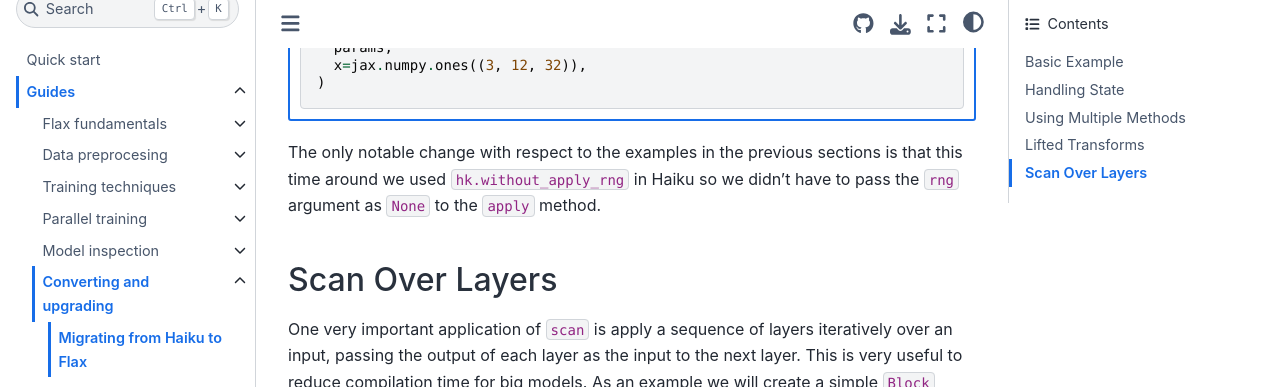
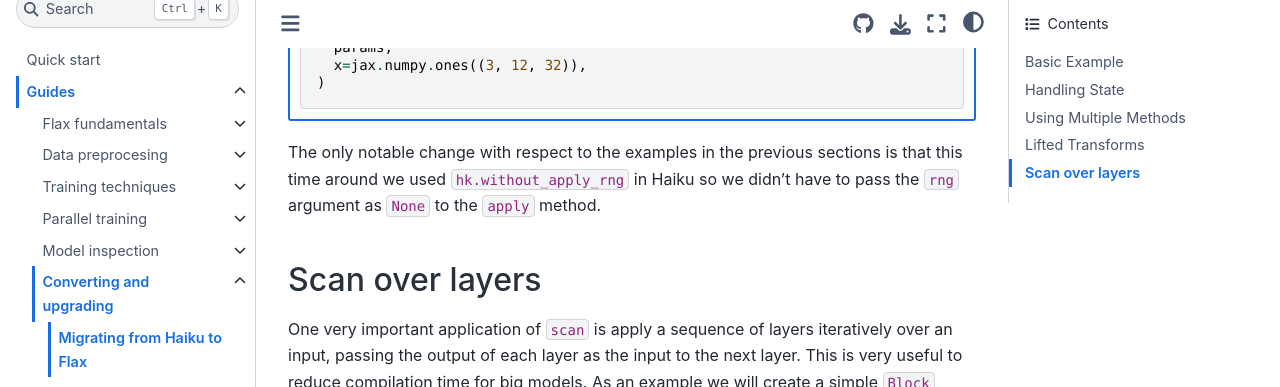
Before and after one commit to google/flax, a Sphinx documentation site: the page built from docs/guides/haiku_migration_guide.rst, in a window 1280 px wide and 900 px high, scrolled down 8843 px. Shown: the top 387 px of the window. Built offline with Sphinx 7.4.7 and the Sphinx Book theme 1.1.4, drawn with Linux system fonts in a browser that asks for light colours; pages that are not in the unit, such as notebooks, are missing from menus.

```diff
--- a/docs/guides/haiku_migration_guide.rst
+++ b/docs/guides/haiku_migration_guide.rst
@@ -715,7 +715,7 @@ The only notable change with respect to the examples in the previous sections is
 this time around we used ``hk.without_apply_rng`` in Haiku so we didn't have to
 pass the ``rng`` argument as ``None`` to the ``apply`` method.
 
-Scan Over Layers
+Scan over layers
 ----------------
 One very important application of ``scan`` is apply a sequence of layers iteratively
 over an input, passing the output of each layer as the input to the next layer. This
```
